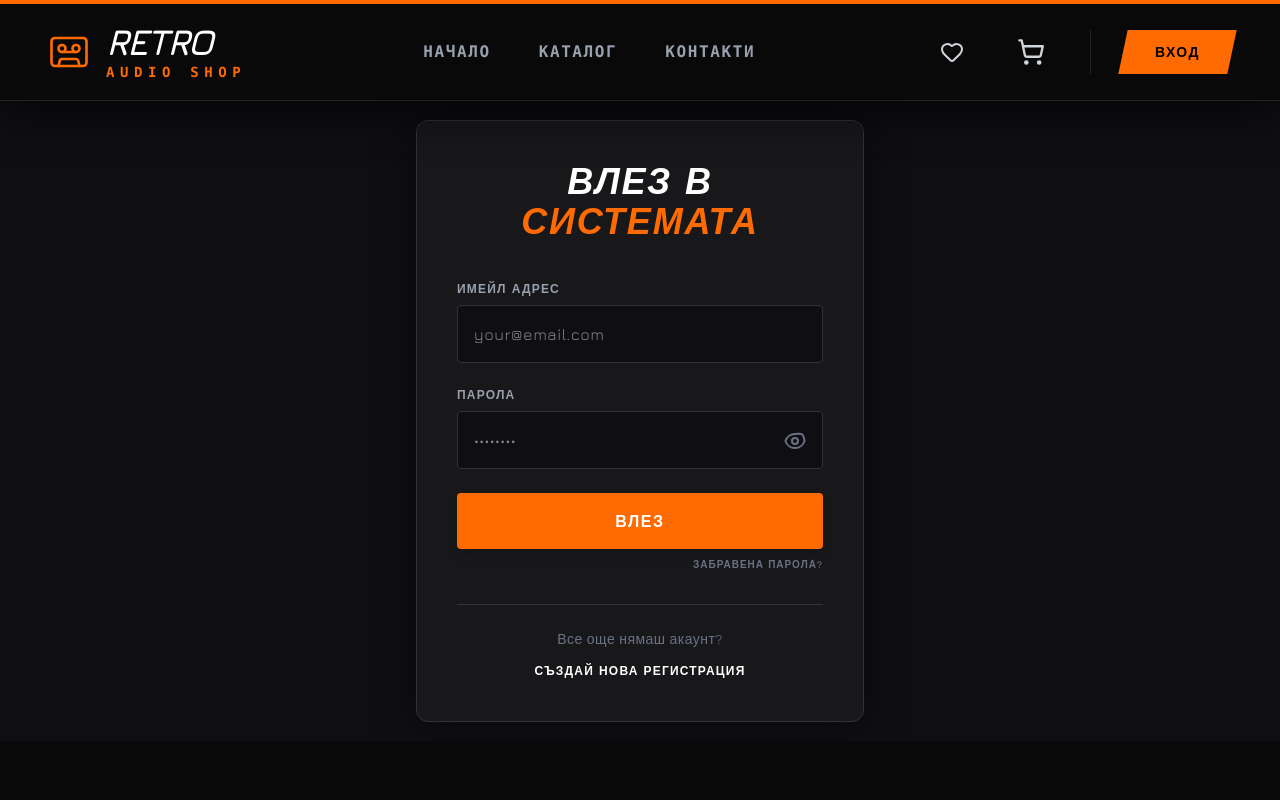
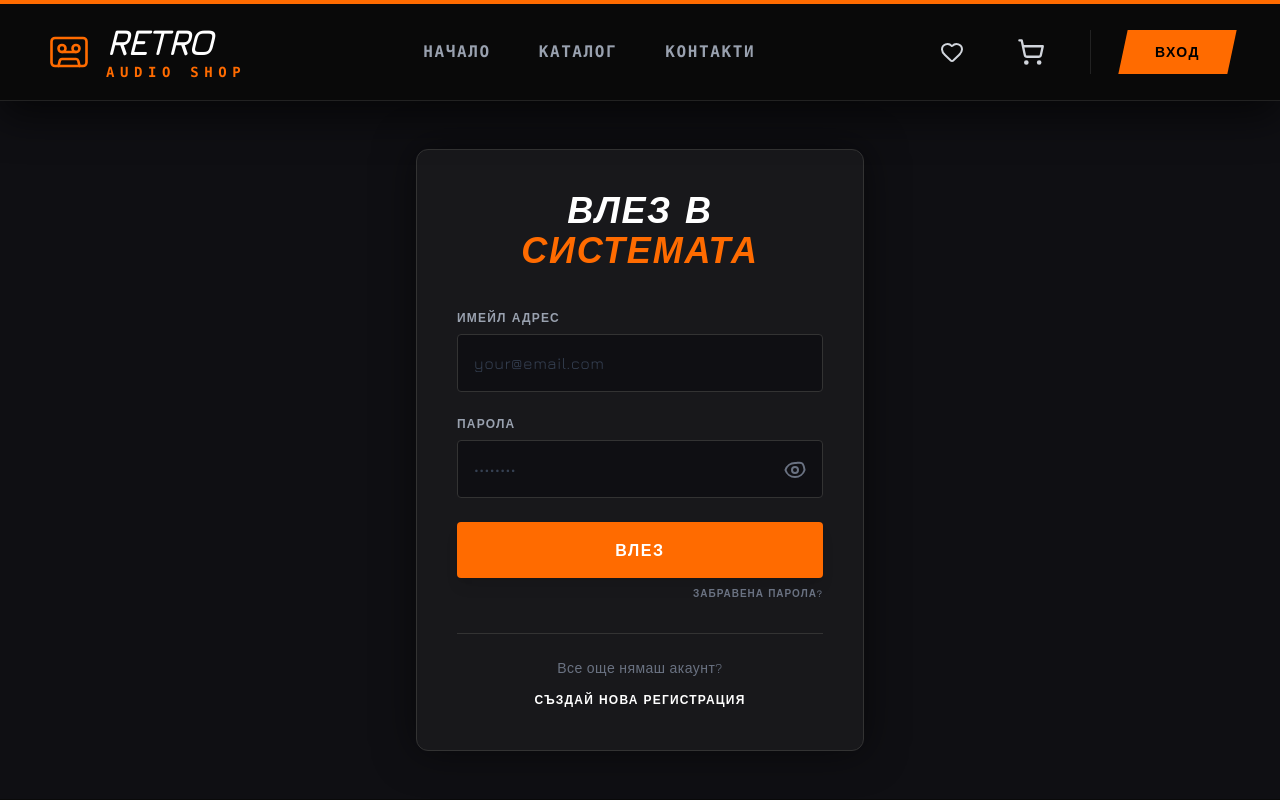
Before and after one commit to Andreich0/retro-audio-shop, a Next.js app in the folder client/: page /login in a window 1280 px wide. Shown: the top 800 px of the page. Built offline with nearby package versions, Linux system fonts and the light colour scheme.

Commit message:
Fix: Update CORS origin for Vercel deployment

```diff
--- a/client/app/login/page.tsx
+++ b/client/app/login/page.tsx
@@ -3,11 +3,14 @@
 import { useState, FormEvent } from "react";
 import { useRouter } from "next/navigation";
 import Link from "next/link";
-import { useAuth } from "../../context/AuthContext"; // Увери се, че пътят е правилен
+import { useAuth } from "../../context/AuthContext";
+
+// ДЕФИНИРАМЕ API URL ТУК, ЗА ДА Е СИГУРНО, ЧЕ НЯМА ДА Е UNDEFINED
+const API_URL = process.env.NEXT_PUBLIC_API_URL || "https://retro-audio-api-o7it.onrender.com";
 
 export default function LoginPage() {
   const router = useRouter();
-  const { login } = useAuth(); // Взимаме функцията от контекста
+  const { login } = useAuth();
 
   const [inputs, setInputs] = useState({ email: "", password: "" });
   const [showPassword, setShowPassword] = useState(false);
@@ -20,7 +23,8 @@ export default function LoginPage() {
     setIsSubmitting(true);
 
     try {
-      const res = await fetch(`${process.env.NEXT_PUBLIC_API_URL}/auth/login`, {
+      // Използваме API_URL константата, която дефинирахме горе
+      const res = await fetch(`${API_URL}/auth/login`, {
         method: "POST",
         headers: { "Content-Type": "application/json" },
         body: JSON.stringify(inputs),
@@ -29,18 +33,18 @@ export default function LoginPage() {
       const parseRes = await res.json();
 
       if (res.ok && parseRes.token) {
-        // Използваме логин функцията от контекста
-        // Тя ще запише токена в localStorage и ще ъпдейтне Navbar веднага
         login(parseRes.token, parseRes.role || "user");
 
-        // Пренасочваме към дашборда
+        // Малка хитринка: изчакваме малко, за да се запише токена в localStorage
+        setTimeout(() => {
           router.push("/dashboard");
+        }, 100);
       } else {
         setError(parseRes.message || "Грешен имейл или парола.");
       }
     } catch (err) {
-      console.error(err);
-      setError("Сървърна грешка. Моля, опитайте по-късно.");
+      console.error("Login Error:", err);
+      setError("Сървърна грешка. Провери дали сървърът в Render е буден.");
     } finally {
       setIsSubmitting(false);
     }
@@ -51,7 +55,7 @@ export default function LoginPage() {
   };
 
   return (
-    <div className="min-h-[80vh] flex items-center justify-center bg-[#0f0f13] px-4">
+    <div className="min-h-[80vh] flex items-center justify-center bg-[#0f0f13] px-4 py-12">
       <div className="bg-[#18181b] p-10 rounded-xl shadow-[0_0_40px_rgba(0,0,0,0.5)] w-full max-w-md border border-[#333]">
         <h1 className="text-4xl font-black text-center mb-10 text-white tracking-widest uppercase italic">
           Влез в <span className="text-[#ff6b00]">Системата</span>
@@ -64,7 +68,6 @@ export default function LoginPage() {
         )}
 
         <form onSubmit={onSubmit} className="space-y-6">
-          {/* Email Поле */}
           <div>
             <label className="block text-gray-400 mb-2 font-bold text-xs uppercase tracking-widest">Имейл Адрес</label>
             <input
@@ -73,12 +76,11 @@ export default function LoginPage() {
               required
               value={inputs.email}
               onChange={handleChange}
-              className="w-full bg-[#0f0f13] text-white border border-[#333] rounded p-4 focus:border-[#ff6b00] focus:outline-none transition-all duration-300"
+              className="w-full bg-[#0f0f13] text-white border border-[#333] rounded p-4 focus:border-[#ff6b00] focus:outline-none transition-all duration-300 placeholder:text-gray-700"
               placeholder="your@email.com"
             />
           </div>
 
-          {/* Парола Поле */}
           <div className="relative">
             <label className="block text-gray-400 mb-2 font-bold text-xs uppercase tracking-widest">Парола</label>
             <input
@@ -87,7 +89,7 @@ export default function LoginPage() {
               required
               value={inputs.password}
               onChange={handleChange}
-              className="w-full bg-[#0f0f13] text-white border border-[#333] rounded p-4 pr-12 focus:border-[#ff6b00] focus:outline-none transition-all duration-300"
+              className="w-full bg-[#0f0f13] text-white border border-[#333] rounded p-4 pr-12 focus:border-[#ff6b00] focus:outline-none transition-all duration-300 placeholder:text-gray-700"
               placeholder="••••••••"
             />
 
@@ -117,6 +119,7 @@ export default function LoginPage() {
             {isSubmitting ? "Проверка..." : "ВЛЕЗ"}
           </button>
         </form>
+
         <div className="flex justify-end mt-2 mb-4">
           <Link
             href="/forgot-password"
@@ -125,6 +128,7 @@ export default function LoginPage() {
             Забравена парола?
           </Link>
         </div>
+
         <div className="mt-8 text-center border-t border-[#333] pt-6">
           <p className="text-gray-500 text-sm mb-2">Все още нямаш акаунт?</p>
           <Link href="/register" className="text-white font-bold hover:text-[#ff6b00] transition uppercase text-xs tracking-widest border-b border-transparent hover:border-[#ff6b00] pb-1">
```
Lines whose indentation alone changed are shown as unchanged.
